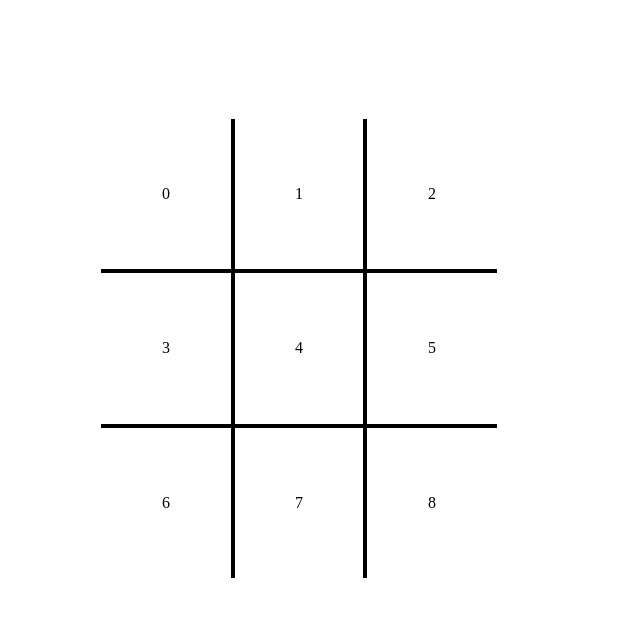
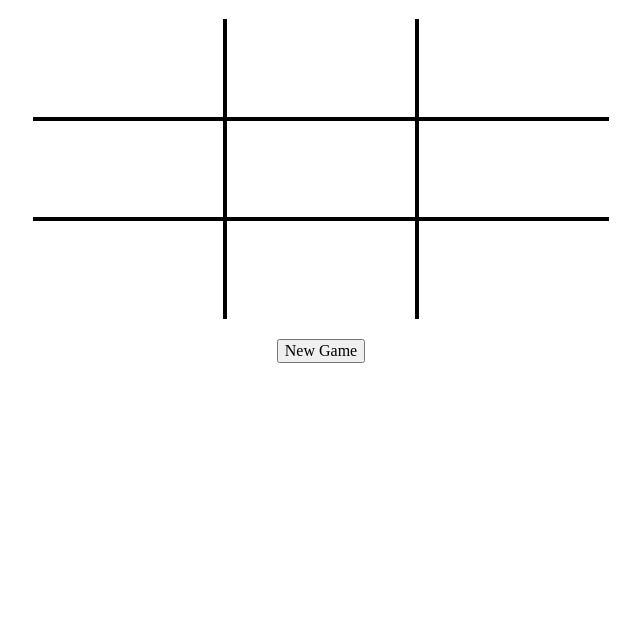
Before and after one commit to Dali918/TicTacToe, a plain HTML site: page index.html in a window 1280 px wide. Shown: the part 65-682 px from the top of the page, without its empty margins (319-959 px from the left). Drawn offline with Linux system fonts and the light colour scheme.

Commit message:
Added clear button for new game and winner display

```diff
--- a/css/style.css
+++ b/css/style.css
@@ -20,29 +20,41 @@ img {
     width: 25%;
 }
 
+button {
+    text-align: center;
+    margin: 0 auto;
+}
+
+section {
+    display: flex;
+    justify-content: center;
+}
+
+h2 {
+    text-align: center;
+}
+
 h1 {
     text-align: center;
-    margin-top:2%;
+    margin-top: 2%;
 }
 
-
 .container {
-    padding: 100px;
     display: flex;
     flex-wrap: wrap;
     align-content: flex-start;
-    width:50%;
-    margin:0px auto;
-
+    width: 50%;
+    margin: 0px auto;
 }
 
 .board {
     border: 2px solid black;
     width: 30%;
-    height: 40%;
+    height: 100px;
     text-align: center;
-    padding: 15% 0px;
-
+    display: flex;
+    justify-content: center;
+    flex-direction: column;
 }
 
 .left {
@@ -61,6 +73,7 @@ h1 {
     border-bottom: none;
 }
 
+
 /******************************************
 /* ADDITIONAL STYLES
 /*******************************************/
--- a/index.html
+++ b/index.html
@@ -15,26 +15,33 @@
 
 <body>
     <h1>Tic-Tac-Toe</h1>
-    <div class="container">
-        <div id="0" class="board top left">0
+    <section class="container">
+        <div id="0" class="board top left">
         </div>
-        <div id="1" class="board top">1
+        <div id="1" class="board top">
         </div>
-        <div id="2" class="board top right">2
+        <div id="2" class="board top right">
         </div>
-        <div id="3" class="board left">3
+        <div id="3" class="board left">
         </div>
-        <div id="4" class="board">4
+        <div id="4" class="board">
         </div>
-        <div id="5" class="board right">5
+        <div id="5" class="board right">
         </div>
-        <div id="6" class="board bottom left">6
+        <div id="6" class="board bottom left">
         </div>
-        <div id="7" class="board bottom">7
+        <div id="7" class="board bottom">
         </div>
-        <div id="8" class="board bottom right">8
+        <div id="8" class="board bottom right">
         </div>
-    </div>
+    </section>
+    <h2></h2>
+    <section>
+        <button class="newGame" id="button" type="button">
+    New Game
+  </button>
+    </section>
+
 
 
 
--- a/js/main.js
+++ b/js/main.js
@@ -1,7 +1,7 @@
 document.querySelectorAll('.board').forEach(item => {
     item.addEventListener("click", function handle() { play(item.id) })
-}
-)
+})
+document.getElementById('button').addEventListener('click', newGame)
 
 class Board {
     constructor() {
@@ -73,23 +73,21 @@ function play(id) {
 
 
     if (board.marked(id)) {
-        console.log("Already Marked")
-    }
-    else {
+        alert("Already Marked")
+    } else {
         board.mark(id)
         if (flag) {
             playerOne.mark(id)
             document.getElementById(id).innerText = "X"
             if (playerOne.checkWins()) {
-                console.log("Player One Won!")
+                document.querySelector('h2').innerText = "Player One Won!"
             }
-        }
-        else {
+        } else {
 
             playerTwo.mark(id)
             document.getElementById(id).innerText = "O"
             if (playerTwo.checkWins()) {
-                console.log("Player Two Won!")
+                document.querySelector('h2').innerText = "Player Two Won!"
             }
         }
         console.log(board.board)
@@ -99,3 +97,13 @@ function play(id) {
 
 
 }
+
+function newGame() {
+    let x = document.querySelectorAll('div')
+    x.forEach(element => { element.innerText = '' })
+    board = new Board()
+    playerOne = new Player()
+    playerTwo = new Player()
+    flag = true
+    document.querySelector('h2').innerText = ''
+}
```
